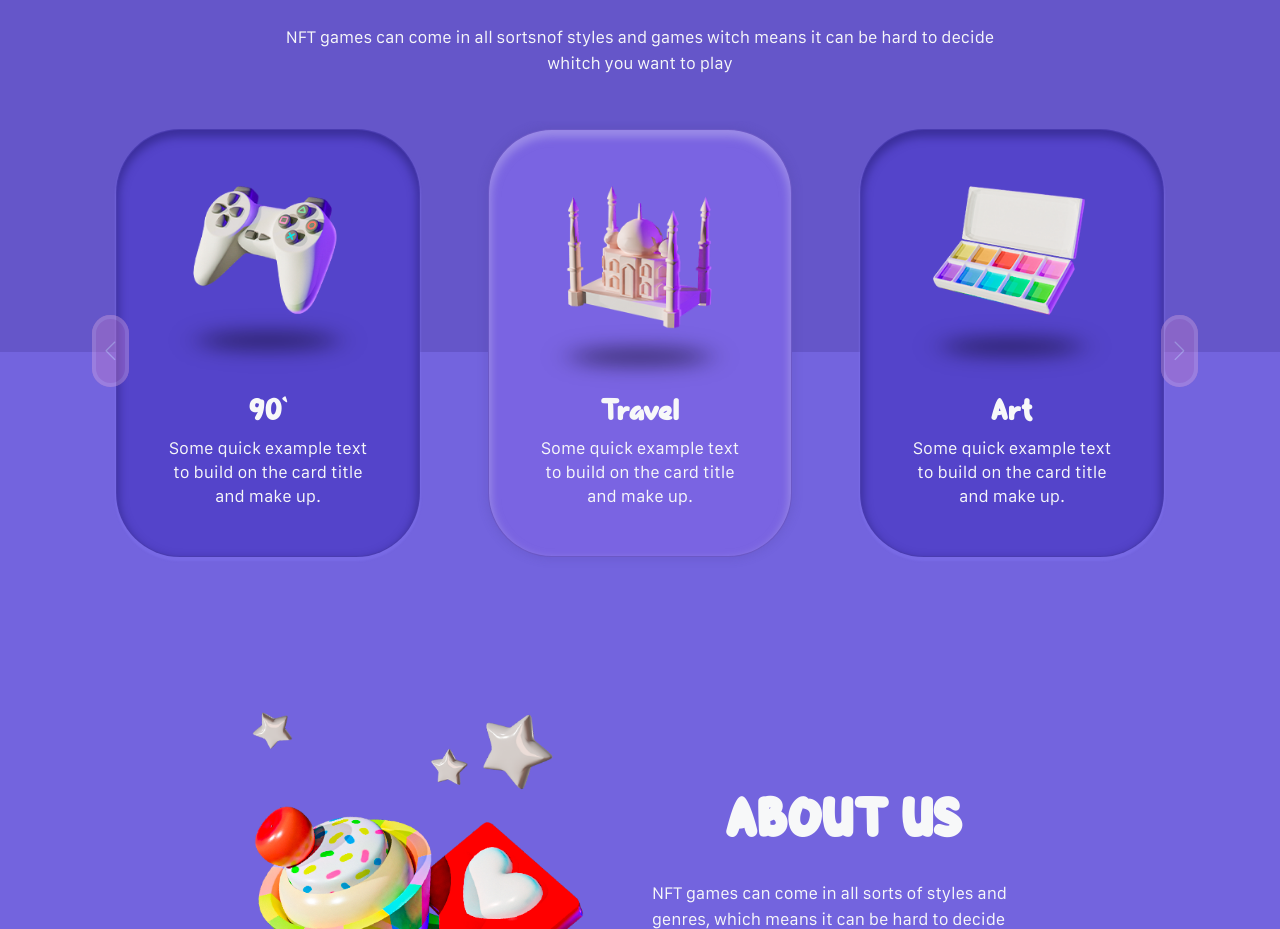
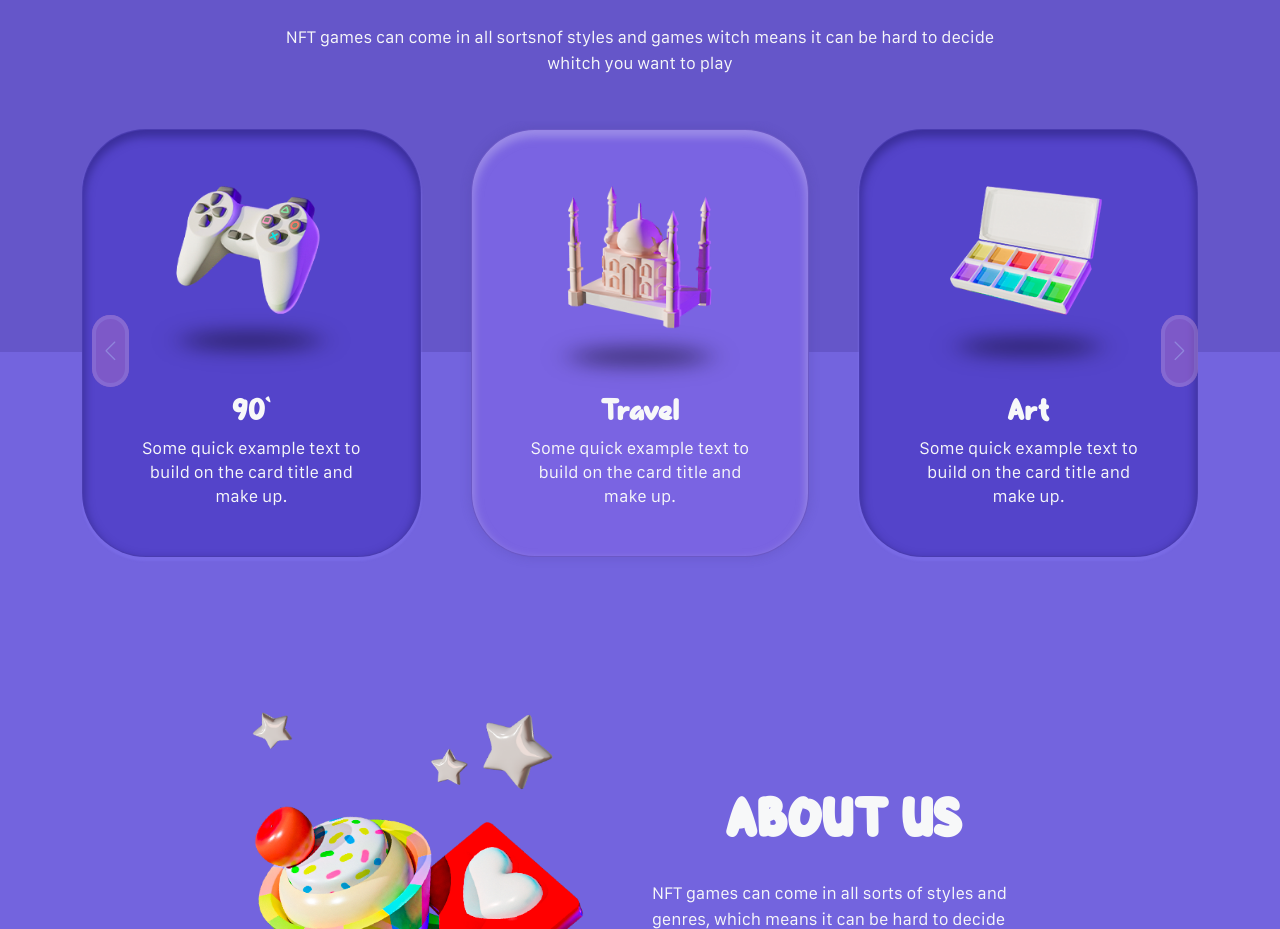
Before and after one commit to Danu-lab/firstproject, a plain HTML site: page index.html in a window 1280 px wide. Shown: the part 780-1709 px from the top of the page. Drawn offline with Linux system fonts and the light colour scheme.

Commit message:
new verrsion

```diff
--- a/assets/js/swiper.js
+++ b/assets/js/swiper.js
@@ -7,15 +7,17 @@ new Swiper('.swiper', {
         nextEl: '.swiper-button-next',
         prevEl: '.swiper-button-prev',
     },
+    spaceBetween: 50,
     breakpoints: {
-        0: {
+        1: {
+            slidesPerView: 1,
+            centeredSlides: true
+        },
+        460: {
             slidesPerView: 1.5,
-            spaceBetween: 50,
-            centeredSlides: true
         },
         768: {
             slidesPerView: 2,
-            spaceBetween: 0
         },
         992: { },
         1200: {
--- a/assets/scss/pages/_game.scss
+++ b/assets/scss/pages/_game.scss
@@ -26,12 +26,11 @@ body {
 
 .page-wrapper {
     overflow: hidden;
-    // max-width: 100vw;
-    /*----------------------------------
-        Header
-    -----------------------------------*/
-
+    max-width: 100vw;
     .header {
+        /*----------------------------------
+            Header
+        -----------------------------------*/
         background-color: rgb(115, 100, 222);
         nav {
             font-family: 'Galvji';
@@ -95,12 +94,12 @@ body {
             height: 35vh;
             background-color: rgb(115, 100, 222);
             .container {
+                z-index: 1;
                 position: absolute;
                 left: 0;
                 right: 0;
                 bottom: 0;
                 top: 0;
-                z-index: 1;
                 .banner {
                     position: absolute;
                     top: -44%;
--- a/index.html
+++ b/index.html
@@ -20,7 +20,7 @@
     <link rel="stylesheet" type="text/css" href="assets/css/swiper-bundle.min.css">
 
     <!-- Default CSS -->
-    <link rel="stylesheet" type="text/css" href="assets/css/style.css?a=10">
+    <link rel="stylesheet" type="text/css" href="assets/css/style.css?a=12">
 </head>
 <body>
     <div class="page-wrapper">
@@ -79,7 +79,7 @@
                                 <div class="swiper-wrapper">
                                     <!-- Slides -->
                                     <div class="swiper-slide">
-                                        <div class="card m-auto dark-purple" style="width: 19rem;">
+                                        <div class="card m-auto dark-purple">
                                             <div class="image-hide">
                                                 <img src="assets/images/gamepad.png" alt="..."  width="200">
                                             </div>
@@ -90,7 +90,7 @@
                                         </div>
                                     </div>
                                     <div class="swiper-slide">
-                                        <div class="card m-auto light-purple" style="width: 19rem;">
+                                        <div class="card m-auto light-purple">
                                             <div class="image-hide">
                                                 <img src="assets/images/castle.png" alt="..." width="200">
                                             </div>
@@ -101,7 +101,7 @@
                                         </div>
                                     </div>
                                     <div class="swiper-slide">
-                                        <div class="card m-auto dark-purple" style="width: 19rem;">
+                                        <div class="card m-auto dark-purple">
                                             <div class="image-hide">
                                                 <img src="assets/images/elips.png" alt="..." width="200">
                                             </div>
```
Also changed, not shown: assets/css/style.css, 2 other files.
